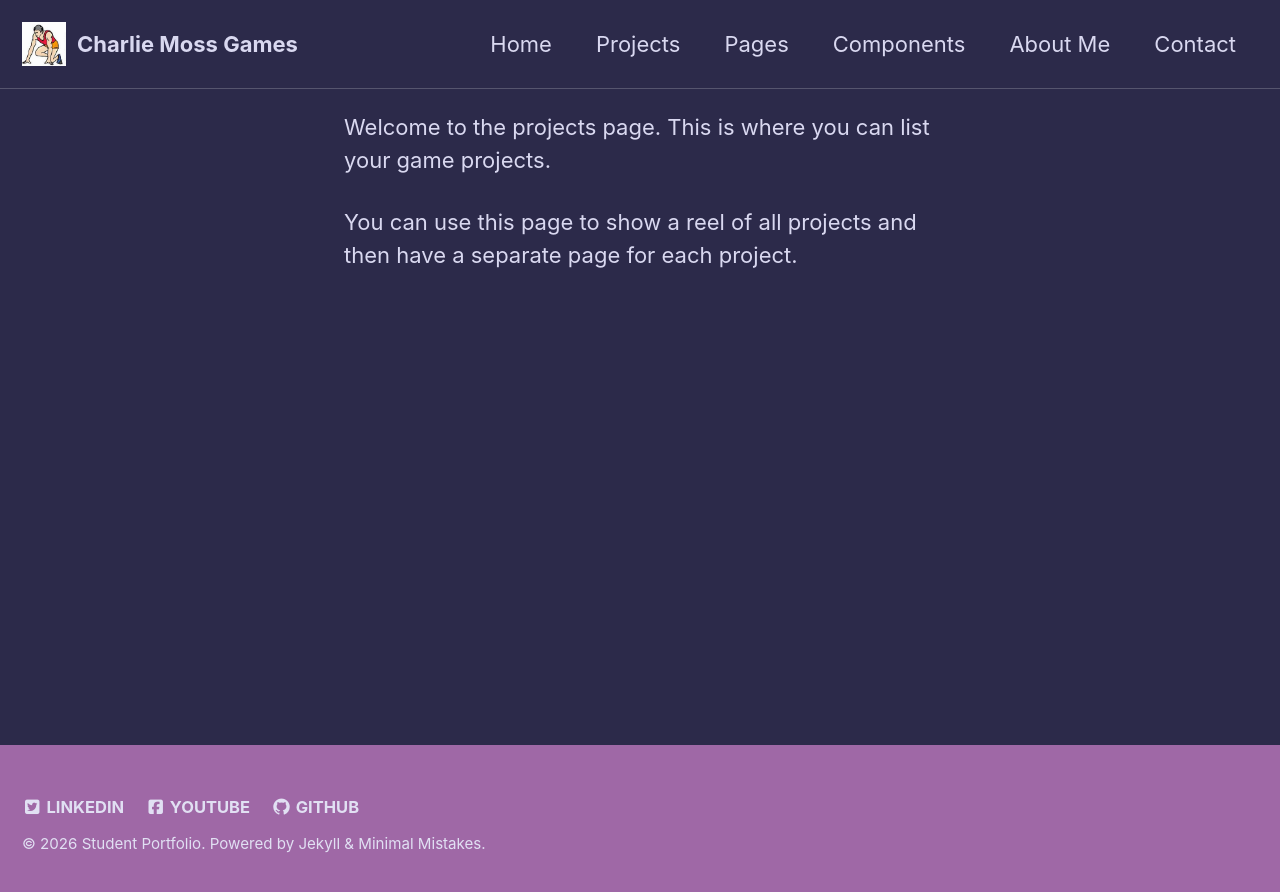
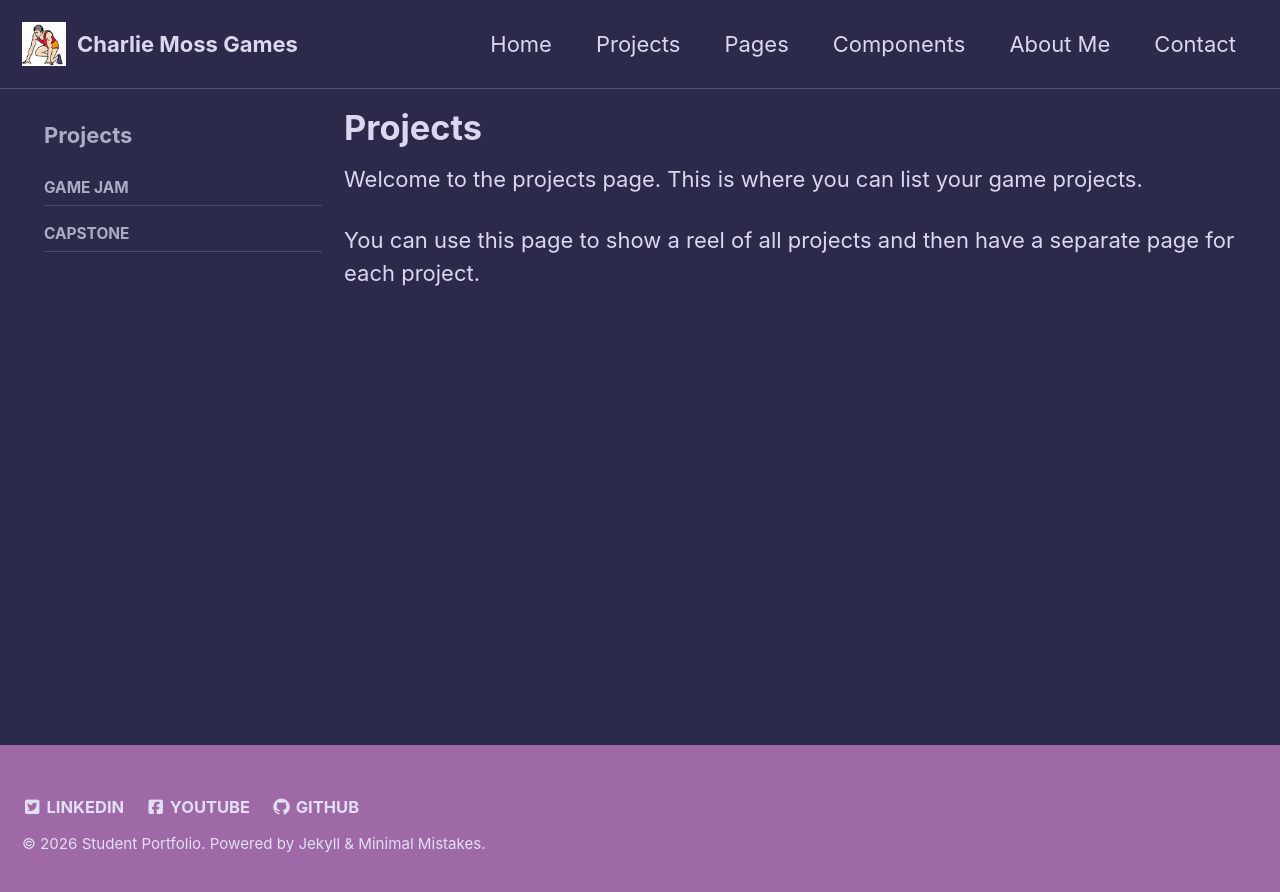
Before and after one commit to cmoss640/cmoss640.github.io, a Jekyll site: the page built from _pages/projects.md, in a window 1280 px wide. Shown: the top 892 px of the page. Built offline with Jekyll 4.4.1, drawn with Linux system fonts in a browser that asks for light colours; our own code applies the rules of GitHub Pages for plain Markdown files; part of the change alters nothing that is shown.

Commit message:
Update projects.md

```diff
--- a/_pages/projects.md
+++ b/_pages/projects.md
@@ -6,7 +6,7 @@ sidebar:
   title: "Projects"
   nav:
     - projects
-classes; wide
+classes: wide
 ---
 
 Welcome to the projects page. This is where you can list your game projects.
```
